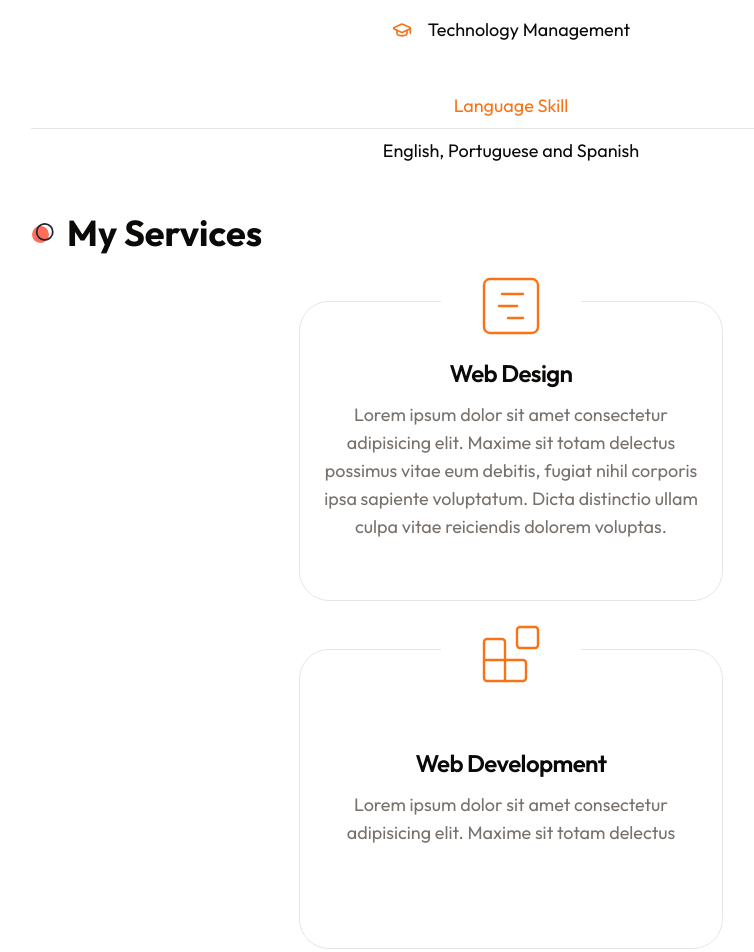
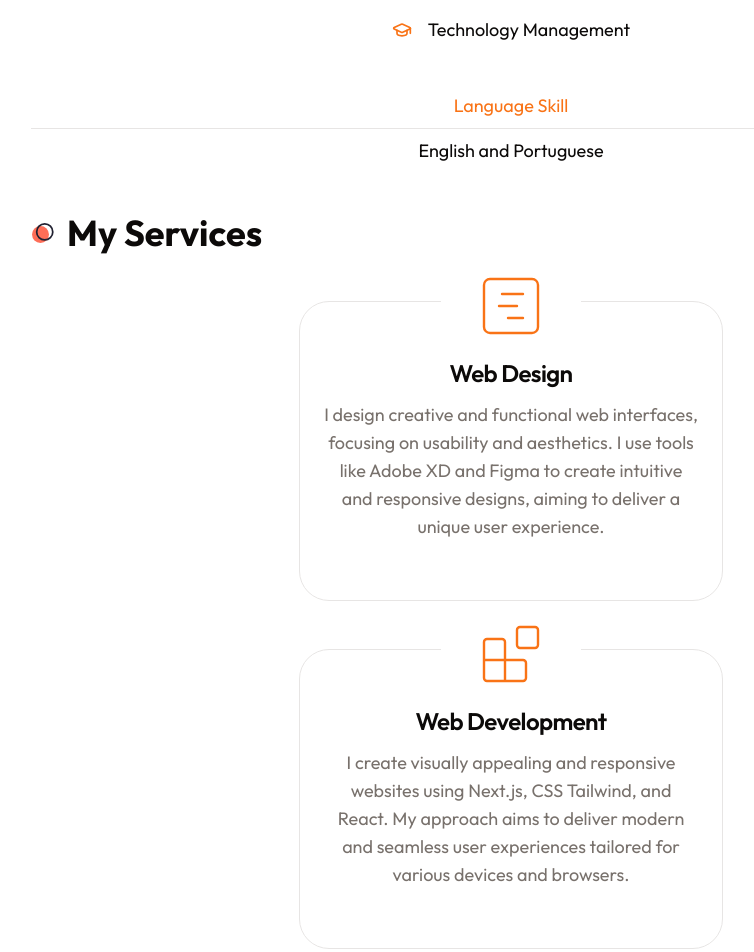
Before and after one commit to alexandre-brazil/alexandre, a Next.js app: page / in a window 1280 px wide. Shown: the part 1580-2532 px from the top of the page, without its empty margins (129-883 px from the left). Built offline with nearby package versions, Linux system fonts and the light colour scheme.

Commit message:
feat: new information

```diff
--- a/app/about/page.jsx
+++ b/app/about/page.jsx
@@ -151,7 +151,7 @@ export default function About(){
                                     {/* Languagens */}
                                     <div className="text-primary">Language Skill</div>
                                     <div className="border-b border-border"></div>
-                                    <div>English, Portuguese and Spanish</div>
+                                    <div>English and Portuguese</div>
                                     </div>
                                     </div>
                                 </TabsContent>
--- a/components/Service.jsx
+++ b/components/Service.jsx
@@ -8,17 +8,17 @@ export default function Services(){
         {
             icon: <GanttChartSquare size={72} strokeWidth={0.8} />,
             title: 'Web Design',
-            description: 'Lorem ipsum dolor sit amet consectetur adipisicing elit. Maxime sit totam delectus possimus vitae eum debitis, fugiat nihil corporis ipsa sapiente voluptatum. Dicta distinctio ullam culpa vitae reiciendis dolorem voluptas.'
+            description: 'I design creative and functional web interfaces, focusing on usability and aesthetics. I use tools like Adobe XD and Figma to create intuitive and responsive designs, aiming to deliver a unique user experience.'
         },
         {
             icon: <Blocks size={72} strokeWidth={0.8} />,
             title: 'Web Development',
-            description: 'Lorem ipsum dolor sit amet consectetur adipisicing elit. Maxime sit totam delectus '
+            description: 'I create visually appealing and responsive websites using Next.js, CSS Tailwind, and React. My approach aims to deliver modern and seamless user experiences tailored for various devices and browsers.'
         },
         {
             icon: <Gem size={72} strokeWidth={0.8} />,
             title: 'App Development',
-            description: 'Lorem ipsum dolor sit amet consectetur adipisicing elit. Maxime sit totam delectus possimus vitae '
+            description: 'I create React Native apps for Android/iOS with a focus on quality and user experience. My solutions are tailored to your needs and compatible with the latest OS versions.'
         },
     ]
 
```
